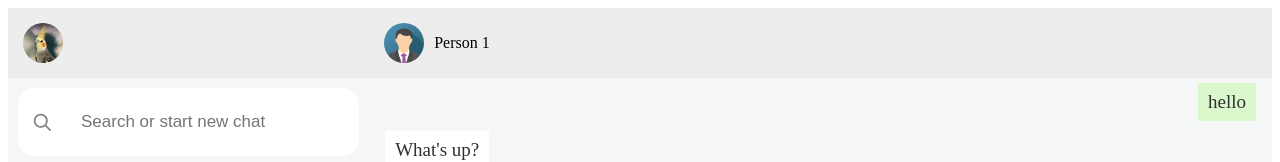
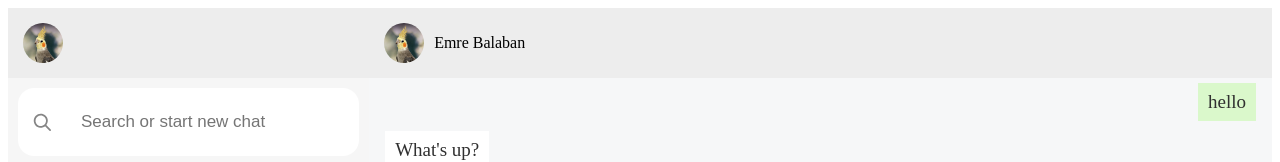
Before and after one commit to EmreBlbn/ReactJS-TutorialProjects-WhatsappClone, a React (Create React App) app: page / in a window 1280 px wide. Shown: the top 162 px of the page. Built offline with nearby package versions, Linux system fonts and the light colour scheme.

Commit message:
improving Whatsapp UI - changing message receiver

```diff
--- a/src/project10/WhatsappApp.js
+++ b/src/project10/WhatsappApp.js
@@ -1,6 +1,8 @@
 import styled from "styled-components";
 import ContactListComponent from "./components/ContactListComponent";
 import ConversationComponent from "./components/ConversationComponent";
+import {useState} from "react";
+import {contactList} from "./Data";
 
 const Container = styled.div`
   display: flex;
@@ -10,10 +12,19 @@ const Container = styled.div`
   background: #f8f9fb;
 `;
 
-export default function WhatsappApp(){
+export default function WhatsappApp() {
 
-    return <Container>
-        <ContactListComponent/>
-        <ConversationComponent/>
-    </Container>
+    const [id, setId] = useState(1);
+
+    function onClick(newID) {
+        setId(newID);
+    }
+
+
+    return (
+        <Container>
+            <ContactListComponent onclick={onClick}/>
+            <ConversationComponent profilePic={contactList[id - 1].profilePic} name={contactList[id - 1].name}/>
+        </Container>
+    );
 }
--- a/src/project10/components/ContactListComponent.js
+++ b/src/project10/components/ContactListComponent.js
@@ -1,5 +1,5 @@
 import styled from "styled-components";
-import { contactList} from "../Data";
+import {contactList} from "../Data";
 
 const Container = styled.div`
   display: flex;
@@ -87,9 +87,9 @@ const MessageText = styled.span`
 `;
 
 
-function ContactComponent({userData}) {
+function ContactComponent({userData, onclick}) {
     return (
-        <ContactItem>
+        <ContactItem onClick={() => onclick(userData.id)}>
             <ProfileIcon src={userData.profilePic}/>
             <ContactInfo>
                 <ContactName>{userData.name}</ContactName>
@@ -100,7 +100,7 @@ function ContactComponent({userData}) {
     );
 }
 
-export default function ContactListComponent() {
+export default function ContactListComponent({onclick}) {
     return (
         <Container>
             <ProfileInfoDiv>
@@ -112,7 +112,7 @@ export default function ContactListComponent() {
                     <SearchInput placeholder="Search or start new chat"/>
                 </SearchContainer>
             </SearchBox>
-            {contactList.map((userData) => <ContactComponent userData={userData}/>)}
+            {contactList.map((userData) => <ContactComponent userData={userData} onclick={onclick}/>)}
 
         </Container>
     );
--- a/src/project10/components/ConversationComponent.js
+++ b/src/project10/components/ConversationComponent.js
@@ -47,26 +47,26 @@ const MessageContainer = styled.div`
 `;
 
 const MessageDiv = styled.div`
-  justify-content: ${(props) => (props.isYours ?'flex-end':'flex-start')};
+  justify-content: ${(props) => (props.isYours ? 'flex-end' : 'flex-start')};
   display: flex;
   margin: 5px 16px;
 `;
 
 const Message = styled.div`
-  background: ${(props) => (props.isYours ?'#daf8cb':'white')};
+  background: ${(props) => (props.isYours ? '#daf8cb' : 'white')};
   max-width: 50%;
   color: #303030;
   padding: 8px 10px;
   font-size: 19px;
 `;
 
-export default function ConversationComponent(){
+export default function ConversationComponent({profilePic, name}) {
 
     return (
         <Container>
             <ProfileHeader>
-                <ProfileImage src="/profile/pp1.png"/>
-                Person 1
+                <ProfileImage src={profilePic}/>
+                {name}
             </ProfileHeader>
             <MessageContainer>
                 {messagesList.map((messageData) => (
```
